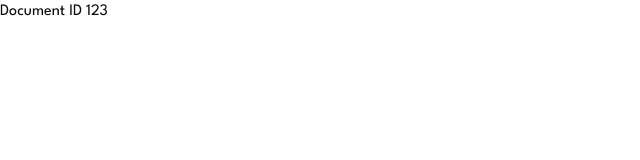
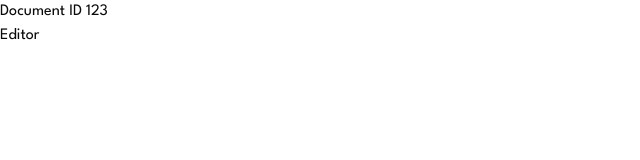
Before and after one commit to Nimira43/nt-Dox, a Next.js app: page /documents/123 in a window 1280 px wide. Shown: the top 160 px of the page, without its empty margins (0-640 px from the left). Built offline with nearby package versions, Linux system fonts and the light colour scheme; a web font is replaced by a local one.

Commit message:
Created Editor file

```diff
--- /dev/null
+++ b/src/app/documents/[documentId]/editor.tsx
@@ -0,0 +1,7 @@
+export const Editor = () => {
+  return (
+    <div>
+      Editor
+    </div>
+  )
+}
--- a/src/app/documents/[documentId]/page.tsx
+++ b/src/app/documents/[documentId]/page.tsx
@@ -1,3 +1,5 @@
+import { Editor } from './editor'
+
 interface DocumentIdPageProps {
   params: Promise<{ documentId: string }>
 }
@@ -8,6 +10,7 @@ const DocumentId = async ({ params }: DocumentIdPageProps) => {
   return (
     <div>
       Document ID {documentId}
+      <Editor />
     </div>
    )
 }
```
